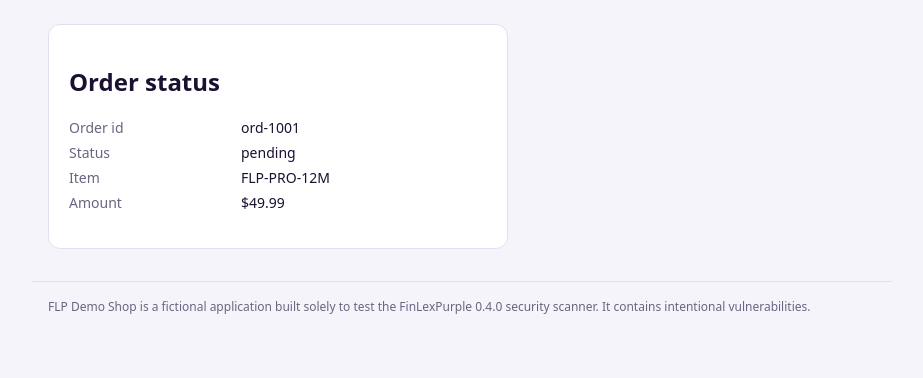
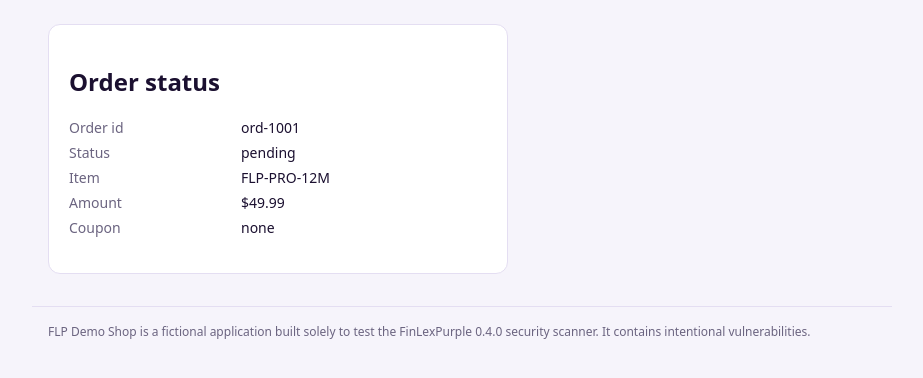
Before and after one commit to FinLexPurple/finlexpurple-targetwebaap-0.4.0, a Flask app: page /orders/ord-1001 in a window 1280 px wide. Shown: the part 82-460 px from the top of the page, without its empty margins (178-1101 px from the left). Run offline with Flask 3, Linux system fonts and the light colour scheme; data comes from the database, SQL or seed files in the repository.

Commit message:
templates/order.html: render the applied coupon so the order-status oracle exposes it for the read-back

```diff
--- a/templates/order.html
+++ b/templates/order.html
@@ -8,6 +8,7 @@
     <dt>Status</dt><dd id="order-status">{{ order['status'] }}</dd>
     <dt>Item</dt><dd>{{ order['sku'] }}</dd>
     <dt>Amount</dt><dd>${{ order['amount'] }}</dd>
+    <dt>Coupon</dt><dd id="order-coupon">{{ order['coupon'] or 'none' }}</dd>
   </dl>
 </section>
 {% endblock %}
```
